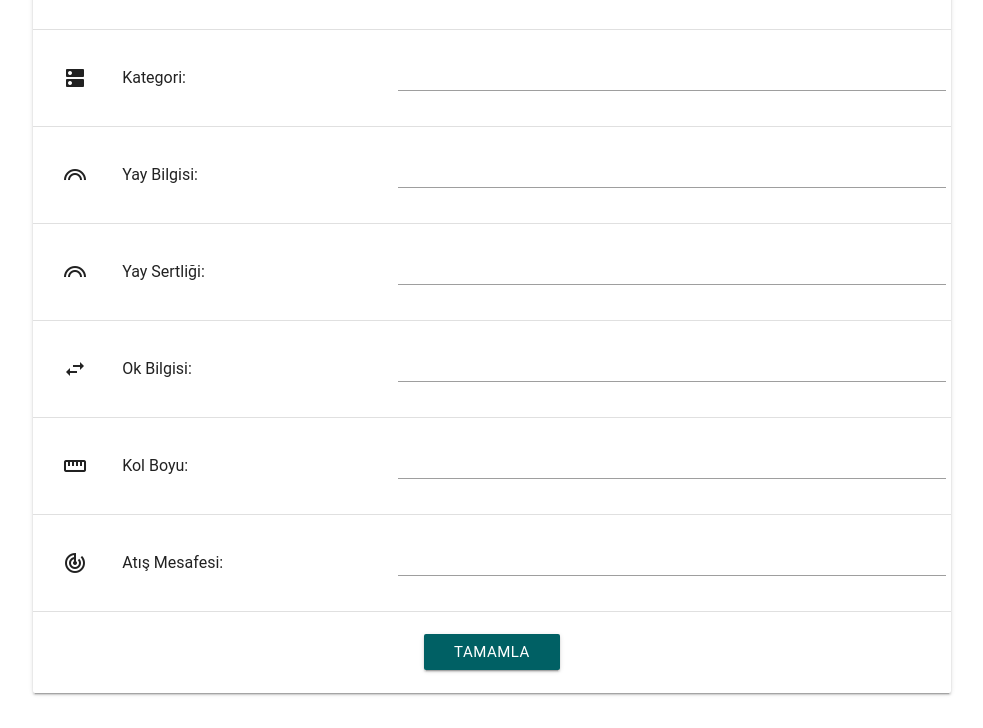
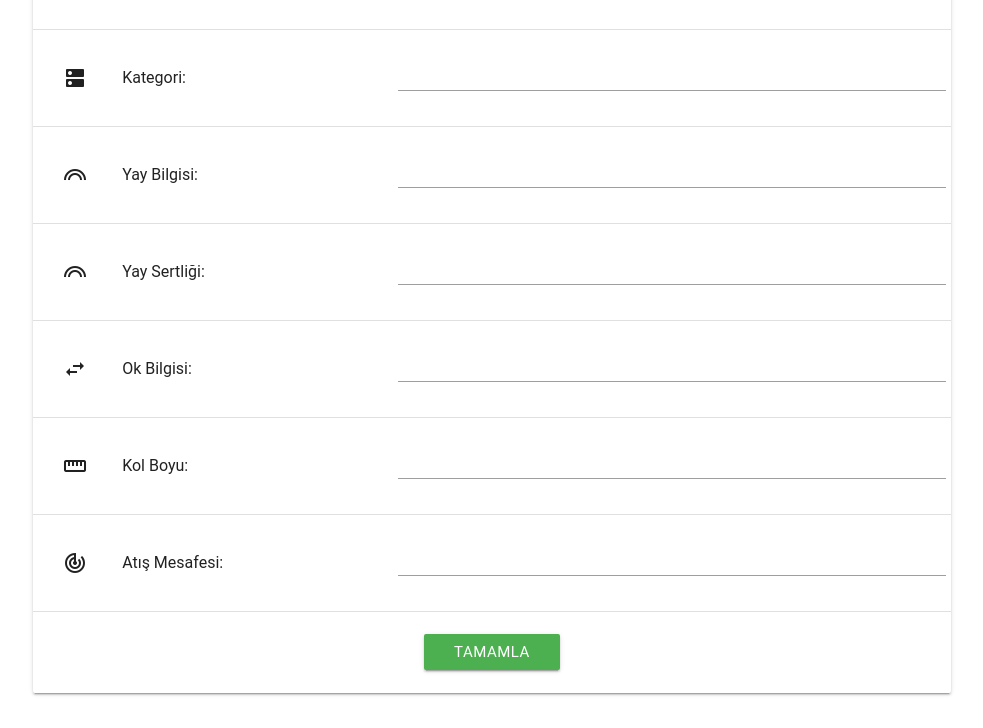
Before and after one commit to bece0/Antrenor, a PHP site: page /sporcu_duzenle.php?sporcu=1 in a window 1280 px wide. Shown: the part 680-1408 px from the top of the page, without its empty margins (148-1131 px from the left). Run offline with PHP 8.4, Linux system fonts and the light colour scheme; the visitor is signed in with stand-in values (Sample User, id 1); data that the repository does not hold is empty; some libraries are stand-ins or nearby versions; some web fonts are replaced.

Commit message:
buton rengi değişti

```diff
--- a/sporcu_duzenle.php
+++ b/sporcu_duzenle.php
@@ -130,7 +130,7 @@
                     <br>
                     <center>
                         <div class="col-sm-12 col-md-2 ">
-                            <a class=" waves-light btn cyan darken-4" id="bilgi_duzenle_buton">TAMAMLA</a>
+                            <a class=" waves-light btn green" id="bilgi_duzenle_buton">TAMAMLA</a>
                         </div>
                     </center>
                     <br>
```
